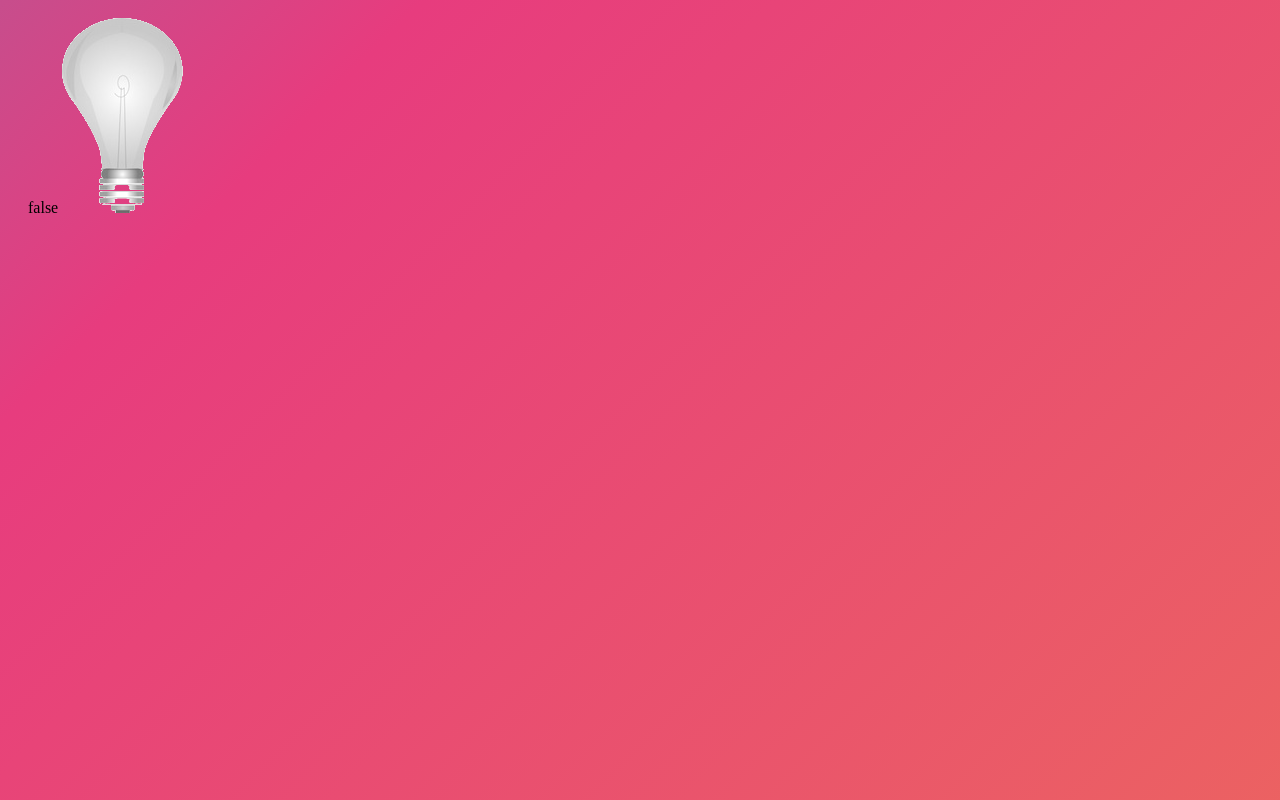
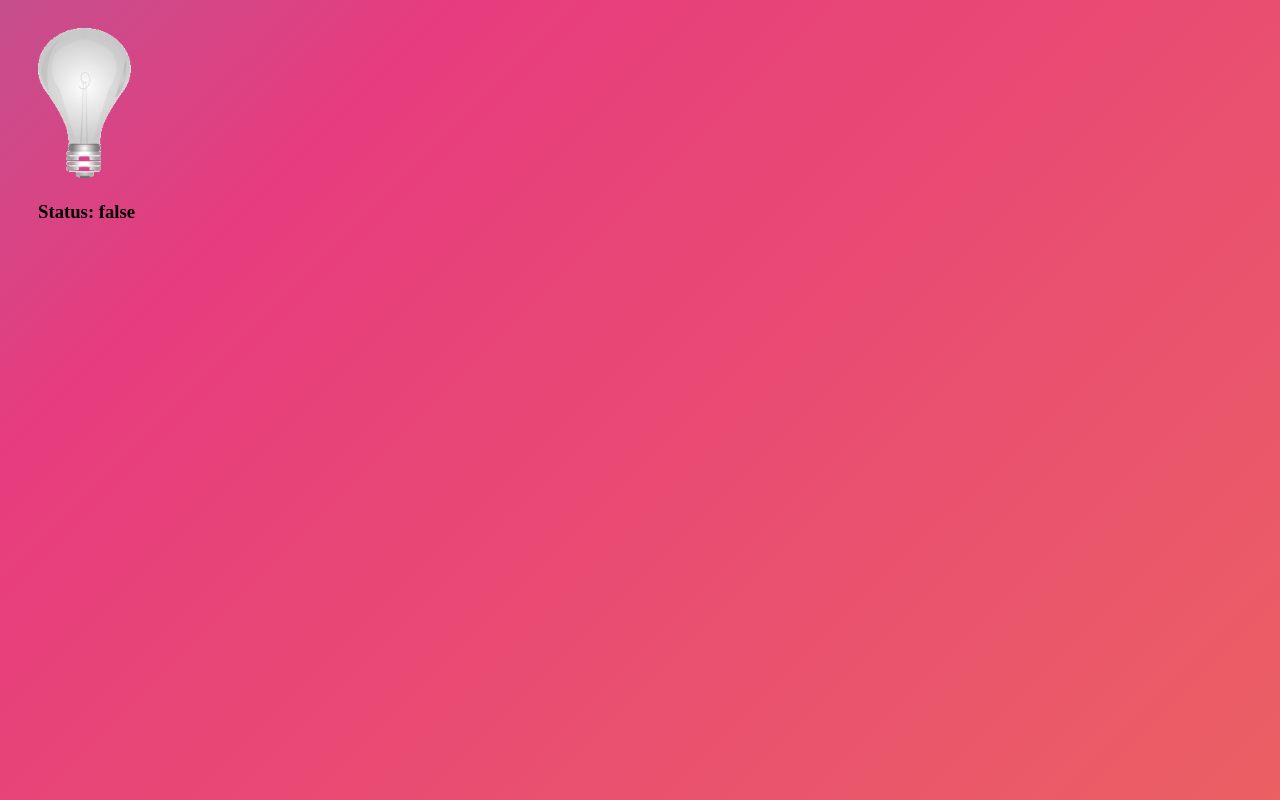
Before and after one commit to a329748/actividad_17, a plain HTML site: page index.html in a window 1280 px wide. Drawn offline with nearby package versions, Linux system fonts and the light colour scheme.

Commit message:
Final
Formatting

```diff
--- a/index.html
+++ b/index.html
@@ -10,8 +10,8 @@
 <body>
 	<div id="container">
 		<div id="app">
-			{{status}}
 			<img :src="status ? 'media/focoOn.png' : 'media/focoOff.png'" @click="status = !status">
+			<br><h3>Status: {{status}}</h3>
 		</div>
 	</div>
 	<script src="https://unpkg.com/vue@next"></script>
--- a/styles.css
+++ b/styles.css
@@ -17,6 +17,10 @@ body {
 }
 
 #container {
-	padding-top: 10px;
-	padding-left: 20px;
+	padding-top: 20px;
+	padding-left: 30px;
 }
+
+img {
+	height: 150px;
+}
```
